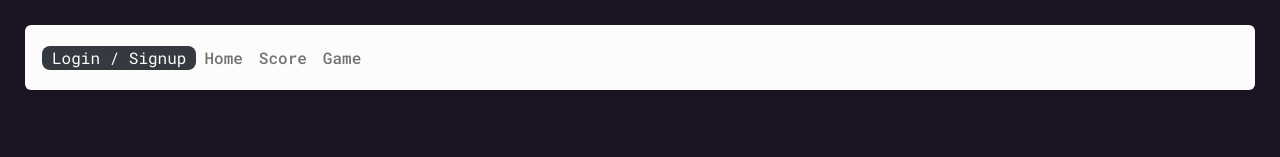
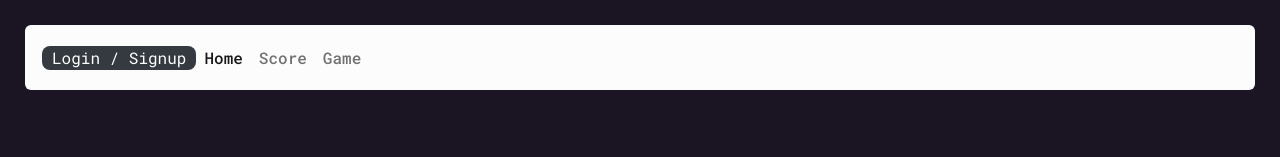
Before and after one commit to vlastavetra/memory-game, a React (Create React App) app in the folder client/: page / in a window 1280 px wide. Shown: the top 157 px of the page. Built offline with nearby package versions, Linux system fonts and the light colour scheme.

Commit message:
woow changed nav links to resemble one-page app

```diff
--- a/client/src/components/Board/Card.css
+++ b/client/src/components/Board/Card.css
@@ -9,6 +9,11 @@
   -webkit-user-select: none;
   -ms-user-select: none;
   user-select: none;
+}
+.card:hover {
+  width: 101%;
+  height: 101%;
+  box-shadow: 6px 6px #1B1523;
 }
 .card:active {
   width: 90%;
--- a/client/src/components/NavBar/NavBar.jsx
+++ b/client/src/components/NavBar/NavBar.jsx
@@ -1,26 +1,34 @@
 import React from 'react';
 import './NavBar.css';
 import ModalLoginSign from '../../modal/ModalLoginSignup';
+import sound1 from "../../assets/sounds/select-menu-47560.mp3";
+import { NavLink } from "react-router-dom";
 
 //bootstrap
 import { Container, Navbar, Nav } from 'react-bootstrap';
 
 const NavBar = () => {
+
+  const handleMouseDown = () => {
+    const clickAudio = new Audio(sound1);
+    clickAudio.play();
+  }
+
   return (
     <>
       <Navbar className="nav-bar">
         <Container fluid>
-          <Nav className="me-auto my-2 my-lg-0">
+          <Nav className="me-auto my-2 my-lg-0" onMouseDown={handleMouseDown}>
             <ModalLoginSign />
-            <Nav.Link href="/" className="link">
+            <NavLink to="/" className="link nav-link">
               Home
-            </Nav.Link>
-            <Nav.Link href="/score" className="link">
+            </NavLink>
+            <NavLink to="/score" className="link nav-link">
               Score
-            </Nav.Link>
-            <Nav.Link href="/game" className="link">
+            </NavLink>
+            <NavLink to="/game" className="link nav-link">
               Game
-            </Nav.Link>
+            </NavLink>
           </Nav>
         </Container>
       </Navbar>
```
